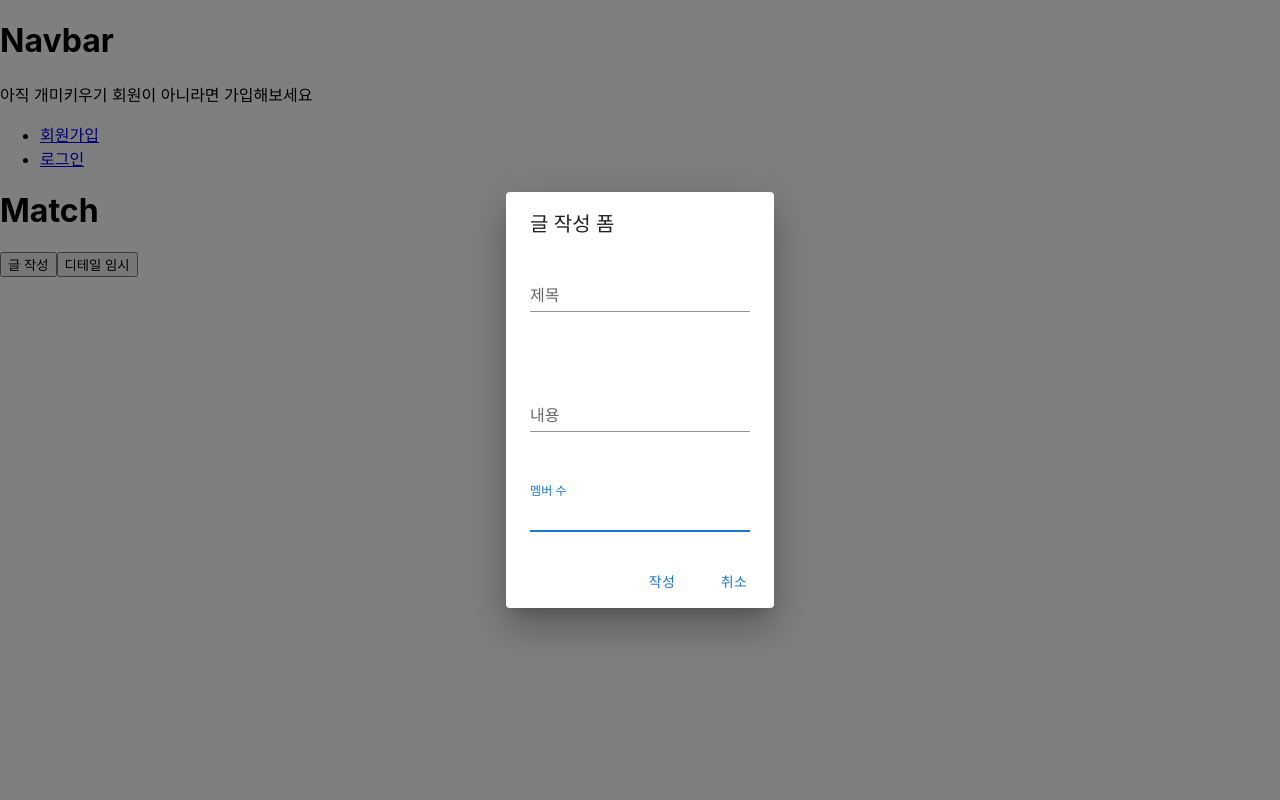
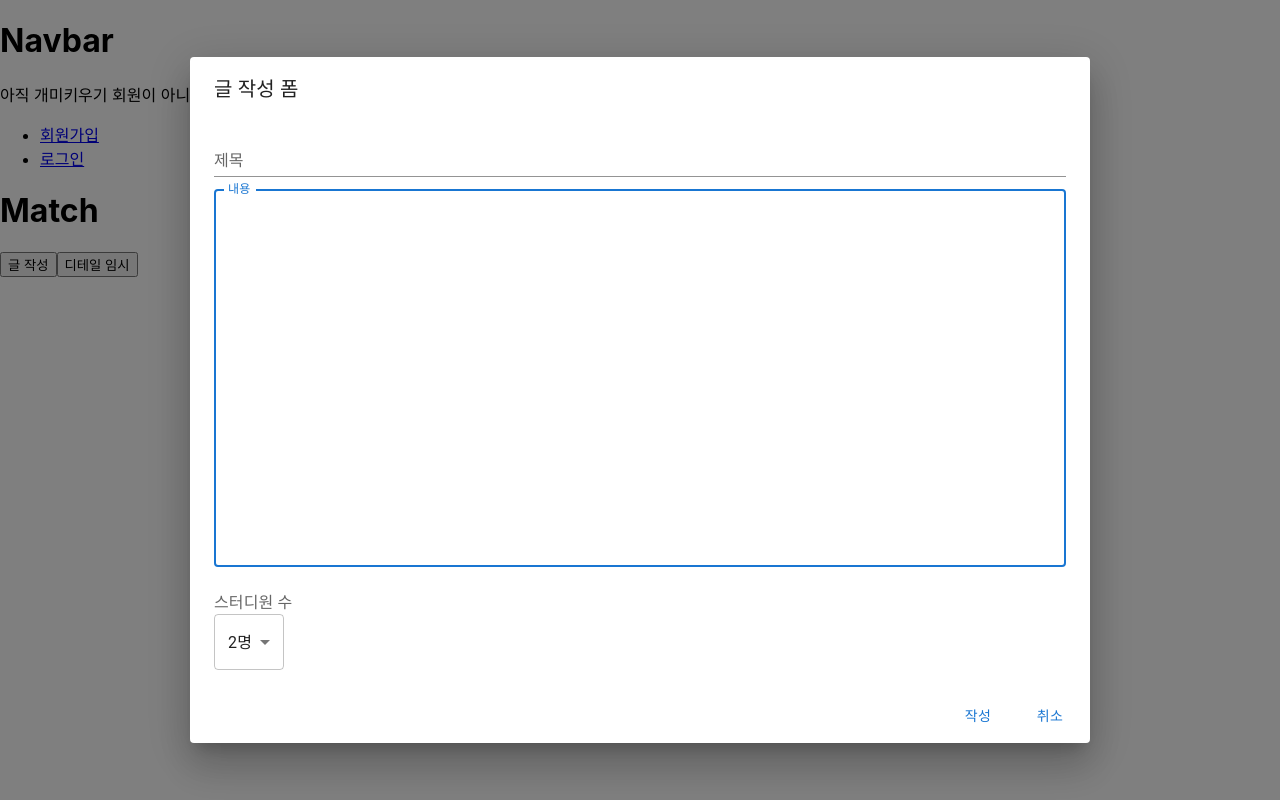
Before and after one commit to ssy0061/HappyAnt, a React (Create React App) app in the folder frontend-react/: page /Match in a window 1280 px wide. Both pictures are taken after a click on the button "글 작성". Built offline with nearby package versions, Linux system fonts and the light colour scheme.

Commit message:
front_login done

```diff
--- a/frontend-react/src/components/FindPassword.js
+++ b/frontend-react/src/components/FindPassword.js
@@ -1,16 +1,19 @@
 import React, { useState } from 'react';
-import Button from '@mui/material/Button';
-import TextField from '@mui/material/TextField';
-import Dialog from '@mui/material/Dialog';
-import DialogActions from '@mui/material/DialogActions';
-import DialogContent from '@mui/material/DialogContent';
-import DialogContentText from '@mui/material/DialogContentText';
-import Grid from '@mui/material/Grid';
-import DialogTitle from '@mui/material/DialogTitle';
-// eslint-disable-next-line object-curly-newline
-import { Select, MenuItem, InputLabel, FormControl } from '@mui/material';
 import axios from 'axios';
 import { Navigate } from 'react-router-dom';
+import {
+  Dialog,
+  DialogActions,
+  DialogContent,
+  DialogContentText,
+  TextField,
+  Button,
+  DialogTitle,
+  Select,
+  MenuItem,
+  InputLabel,
+  FormControl,
+} from '@mui/material';
 
 // 1단계 : email 기입 -> email 존재 확인후 존재하면 setLevel+1 || 버튼 : next버튼 닫기버튼
 // 2단계 : 질문 리스트에서 선택 후 답변 기입 -> 해당 이메일에 기입된 정보가 맞으면 수정페이지로 이동 || 버튼 : prev / next / close
@@ -150,7 +153,6 @@ export default function FindPassword(props) {
               <br />
               <br />
               <br />
-              <Grid item xs={12}>
               <FormControl fullWidth>
                 <InputLabel id="demo-simple-select-label">
                   비밀번호 찾기 힌트
@@ -165,9 +167,7 @@ export default function FindPassword(props) {
                   <MenuItem value={3}>고향 이름은?</MenuItem>
                 </Select>
               </FormControl>
-              </Grid>
               <br />
-              <Grid item xs={12}>
               <TextField
                 required
                 fullWidth
@@ -176,7 +176,6 @@ export default function FindPassword(props) {
                 value={pwAnswer}
                 onChange={handlePwAnswer}
               />
-              </Grid>
             </div>
           )}
 
@@ -196,7 +195,6 @@ export default function FindPassword(props) {
                 onChange={handlePassword}
               />
               <TextField
-                autoFocus
                 margin="dense"
                 id="name"
                 label="Password Confirmation"
--- a/frontend-react/src/components/MatchingCreate.js
+++ b/frontend-react/src/components/MatchingCreate.js
@@ -1,16 +1,23 @@
 import React, { useState } from 'react';
-import Button from '@mui/material/Button';
-import TextField from '@mui/material/TextField';
-import Dialog from '@mui/material/Dialog';
-import DialogActions from '@mui/material/DialogActions';
-import DialogContent from '@mui/material/DialogContent';
-import DialogTitle from '@mui/material/DialogTitle';
 import axios from 'axios';
+// 이부분 프리티어랑 eslint 충돌나는듯..
+
+import {
+  Button,
+  Dialog,
+  DialogActions,
+  DialogContent,
+  DialogTitle,
+  TextField,
+  Select,
+  MenuItem,
+  InputLabel,
+} from '@mui/material';
 
 export default function MatchingCreate(props) {
   const [title, setTitle] = useState('');
   const [content, setContent] = useState('');
-  const [memberNum, setMemeberNum] = useState(1);
+  const [memberNum, setMemeberNum] = useState(2);
   const { handleClickClose } = props;
 
   const handleTitle = (e) => {
@@ -48,7 +55,7 @@ export default function MatchingCreate(props) {
 
   return (
     <div>
-      <Dialog open>
+      <Dialog open fullWidth maxWidth="md">
         <DialogTitle>글 작성 폼</DialogTitle>
         <DialogContent>
           <div>
@@ -65,32 +72,28 @@ export default function MatchingCreate(props) {
           </div>
 
           <div>
-            <br />
-            <br />
-            <br />
             <TextField
               autoFocus
               margin="dense"
-              id="name"
               label="내용"
-              type="content"
+              type="text"
               fullWidth
-              variant="standard"
+              variant="outlined"
+              multiline
+              rows={15}
+              maxRows={20}
               onChange={handleContent}
             />
             <br />
             <br />
-            <br />
-            <TextField
-              autoFocus
-              margin="dense"
-              id="name"
-              label="멤버 수"
-              type="content"
-              fullWidth
-              variant="standard"
-              onChange={handleMemberNum}
-            />
+            <InputLabel>스터디원 수</InputLabel>
+            <Select value={memberNum} label="멤버수" onChange={handleMemberNum}>
+              <MenuItem value={2}>2명</MenuItem>
+              <MenuItem value={3}>3명</MenuItem>
+              <MenuItem value={4}>4명</MenuItem>
+              <MenuItem value={5}>5명</MenuItem>
+              <MenuItem value={6}>6명</MenuItem>
+            </Select>
           </div>
         </DialogContent>
         <DialogActions>
--- a/frontend-react/src/components/MatchingModal.js
+++ b/frontend-react/src/components/MatchingModal.js
@@ -5,6 +5,8 @@ import DialogActions from '@mui/material/DialogActions';
 import MatchingUpdate from './MatchingUpdate';
 import MatchingDetail from './MatchingDetail';
 
+// 글작성자 ? 수정/삭제/닫기 : 닫기    || 드랍다운(수정/삭제) 우측 상단 & 닫기 우측하단
+// 수정창에서 닫기버튼 누르면 디테일로
 export default function MatchingModal({ pk, handleClickClose }) {
   const [mode, setMode] = useState(1);
 
@@ -14,7 +16,7 @@ export default function MatchingModal({ pk, handleClickClose }) {
 
   return (
     <div>
-      <Dialog open>
+      <Dialog fullWidth maxWidth="md" open>
         {mode === 1 && <MatchingDetail pk={pk} />}
         {mode === 2 && <MatchingUpdate pk={pk} />}
         <DialogActions>
--- a/frontend-react/src/components/MatchingUpdate.js
+++ b/frontend-react/src/components/MatchingUpdate.js
@@ -1,40 +1,91 @@
 import React, { useState } from 'react';
+import axios from 'axios';
+import {
+  Button,
+  DialogActions,
+  DialogContent,
+  DialogTitle,
+  TextField,
+  Select,
+  MenuItem,
+  InputLabel,
+} from '@mui/material';
 
 export default function MatchingUpdate(props) {
   const { pk } = props;
 
-  const [inputId, setInputId] = useState('');
-  const [inputPw, setInputPw] = useState('');
-  const handleInputId = (e) => {
-    setInputId(e.target.value);
+  const [inputTitle, setInputTitle] = useState('');
+  const [inputContent, setInputContent] = useState('');
+  const [memberNum, setMemeberNum] = useState(2);
+
+  const handleInputTitle = (e) => {
+    setInputTitle(e.target.value);
   };
-  const handleInputPw = (e) => {
-    setInputPw(e.target.value);
+  const handleInputContent = (e) => {
+    setInputContent(e.target.value);
+  };
+  const handleMemberNum = (e) => {
+    setMemeberNum(e.target.value);
+  };
+
+  const clickSubmit = () => {
+    const body = {
+      title: inputTitle,
+      content: inputContent,
+      memberNum,
+    };
+    axios
+      .post(URL, body)
+      .then((res) => console.log(res))
+      .catch((err) => console.log(err));
   };
 
   return (
     <div>
       <h1>update1 {pk}</h1>
+      <DialogTitle>글 작성 폼</DialogTitle>
+      <DialogContent>
         <div>
-        <label htmlFor="input_id">ID : </label>
-        <input
-          type="text"
-          name="input_id"
-          value={inputId}
-          placeholder="E-mail을 입력해주세요"
-          onChange={handleInputId}
+          <TextField
+            autoFocus
+            margin="dense"
+            id="name"
+            label="제목"
+            type="title"
+            fullWidth
+            variant="standard"
+            onChange={handleInputTitle}
           />
         </div>
+
         <div>
-        <label htmlFor="input_pw">PW : </label>
-        <input
-          type="password"
-          name="input_pw"
-          value={inputPw}
-          placeholder="비밀번호를 입력해주세요"
-          onChange={handleInputPw}
+          <TextField
+            autoFocus
+            margin="dense"
+            label="내용"
+            type="text"
+            fullWidth
+            variant="outlined"
+            multiline
+            rows={15}
+            maxRows={20}
+            onChange={handleInputContent}
           />
+          <br />
+          <br />
+          <InputLabel>스터디원 수</InputLabel>
+          <Select value={memberNum} label="멤버수" onChange={handleMemberNum}>
+            <MenuItem value={2}>2명</MenuItem>
+            <MenuItem value={3}>3명</MenuItem>
+            <MenuItem value={4}>4명</MenuItem>
+            <MenuItem value={5}>5명</MenuItem>
+            <MenuItem value={6}>6명</MenuItem>
+          </Select>
         </div>
+        <DialogActions>
+          <Button onClick={clickSubmit}>작성</Button>
+        </DialogActions>
+      </DialogContent>
     </div>
   );
 }
--- a/frontend-react/src/redux/userSlice.js
+++ b/frontend-react/src/redux/userSlice.js
@@ -14,7 +14,8 @@ export const userSlice = createSlice({
     },
     logout: (state) => {
       state.isLogin = false;
-      state.userInfo = '';
+      state.userInfo = {};
+      // check용
       console.log(state.userInfo);
     },
   },
--- a/frontend-react/src/views/Login.js
+++ b/frontend-react/src/views/Login.js
@@ -89,7 +89,6 @@ export default function Login() {
         <Button type="button" variant="contained" onClick={onClickLogin}>
           Login
         </Button>
-        {/* 로그인 완료 시 마이페이지(메인) 으로 이동 */}
       </div>
       <br />
       <div>
--- a/frontend-react/src/views/Match.js
+++ b/frontend-react/src/views/Match.js
@@ -29,7 +29,7 @@ function Match() {
         디테일 임시
       </button>
       {open && <MatchingCreate handleClickClose={handleClickCreateClose} />}
-      {open2 && <MatchingModal pk="2" handleClickClose={handleClickClose2} />}
+      {open2 && <MatchingModal pk={1} handleClickClose={handleClickClose2} />}
     </div>
   );
 }
--- a/frontend-react/src/views/Nav.js
+++ b/frontend-react/src/views/Nav.js
@@ -1,18 +1,17 @@
 import React from 'react';
-import { Link, useNavigate } from 'react-router-dom';
+import { Link, Navigate } from 'react-router-dom';
 import { useSelector, useDispatch } from 'react-redux';
 import { logout } from '../redux/userSlice';
 
 function nav() {
   // 로그인 상태 체크
   const dispatch = useDispatch();
-  const navigate = useNavigate();
   const loginPage = useSelector((state) => state.user.isLogin);
   const yourName = useSelector((state) => state.user.userInfo.name);
 
   const clickLogout = () => {
     dispatch(logout());
-    navigate('/login');
+    Navigate('/login');
   };
   // const userName = useSelector((state) => state.user.username);
 
```
Lines whose indentation alone changed are shown as unchanged.
